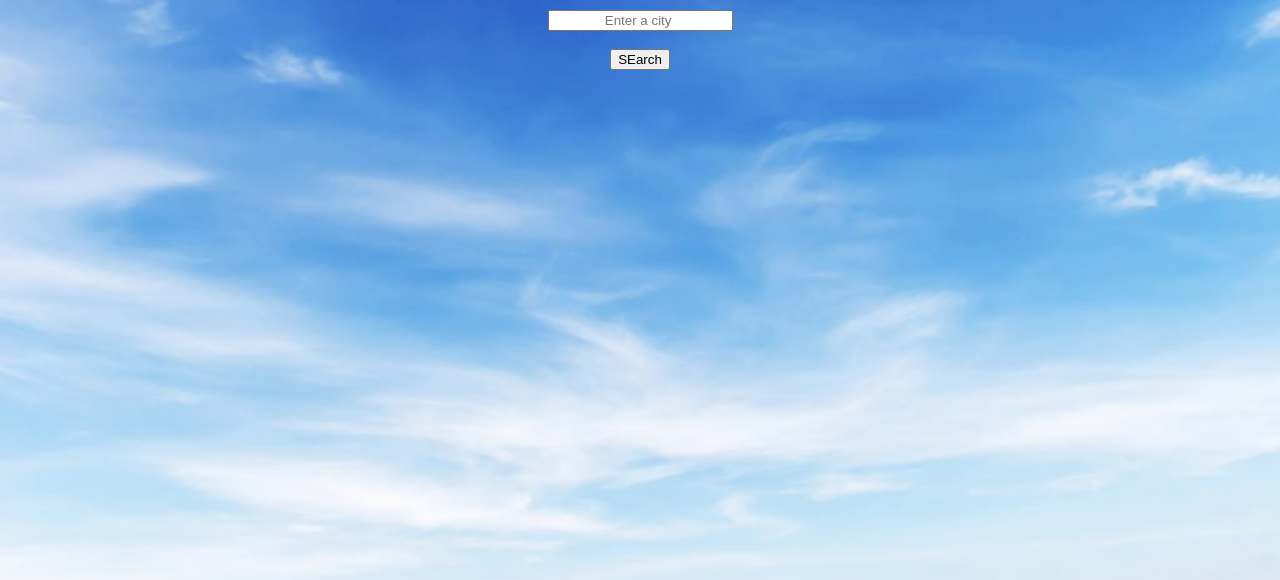
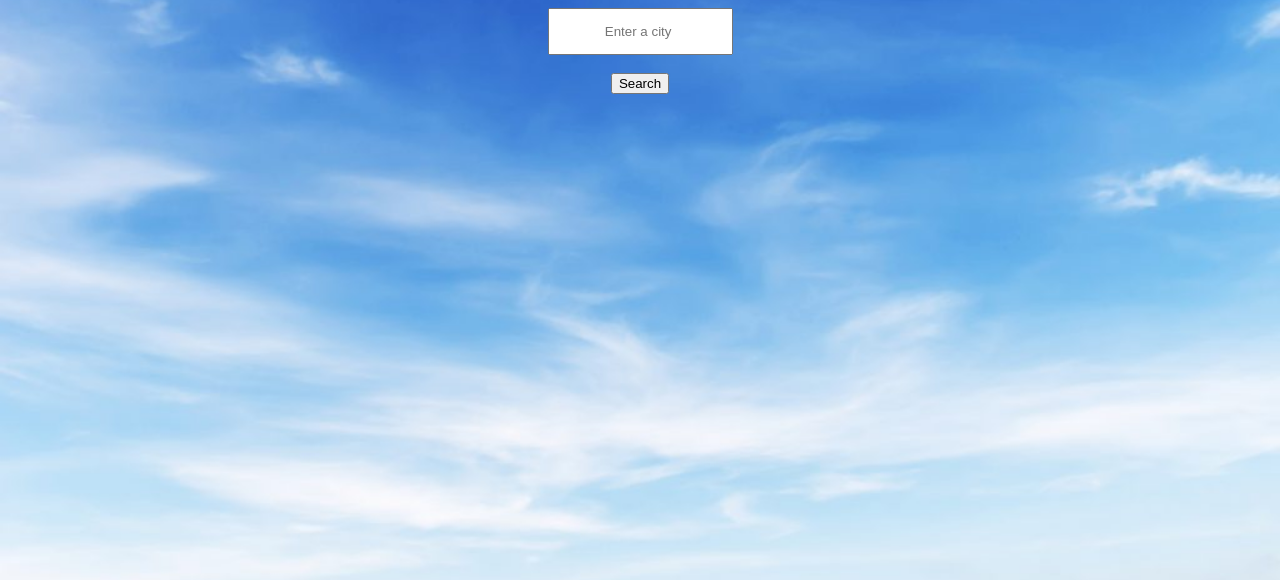
Before and after one commit to tiagomcsousa/Weather-App, a website: page dist/index.html in a window 1280 px wide. Shown: the part 220-800 px from the top of the page. Drawn offline with Linux system fonts and the light colour scheme.

Commit message:
Fix button and input height

```diff
--- a/dist/index.html
+++ b/dist/index.html
@@ -19,7 +19,7 @@
         <h1>CURRENT WEATHER IN...</h1>
         <input id='city' placeholder="Enter a city " />
         <div class='div-search-btn'>
-            <button id='city-search-btn'>SEarch</button>
+            <button id='city-search-btn'>Search</button>
         </div>
     </div>
 
--- a/dist/main.css
+++ b/dist/main.css
@@ -4,7 +4,6 @@ html {
     background-repeat: no-repeat;
     background-size: cover;
     height: 100%;
-    font-size: x-small;
     font-family: 'Montserrat', sans-serif;
     color: snow;
     font-size: large;
@@ -44,3 +43,8 @@ img {
 h5 {
     margin: 1%;
 }
+
+input {
+    line-height: 1;
+    height: 2.25rem;
+}
```
